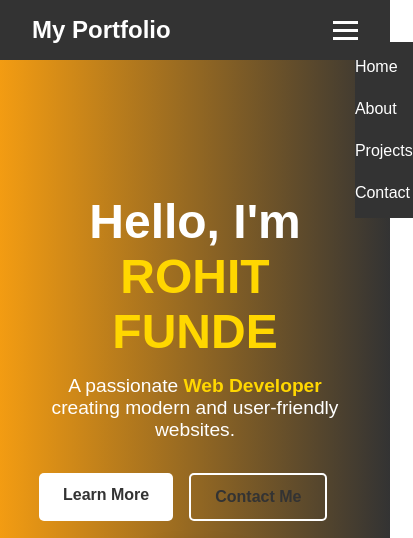
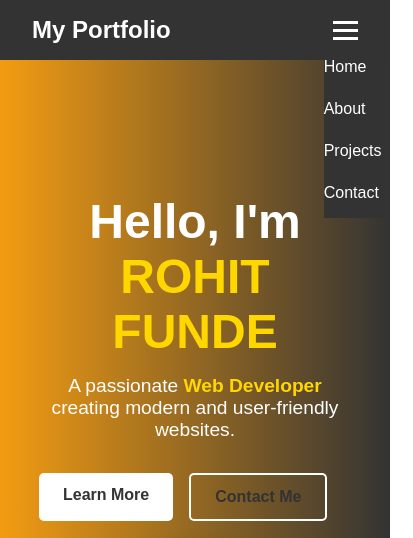
Before and after one commit to rohitfunde/My-portfolio, a plain HTML site: page index.html in a window 390 px wide. Both pictures are taken after a click on the element 345 px from the left and 30 px from the top of the page. Shown: the top 538 px of the page, 413 px wide, since content can reach past the window. Drawn offline with Linux system fonts and the light colour scheme; grey boxes are pictures that could not be loaded.

Commit message:
initial commit

```diff
--- a/style.css
+++ b/style.css
@@ -563,7 +563,7 @@ body, html {
         background-color: #333;
         position: absolute;
         top: 70%;
-        left: 91%;
+        left: 83%;
         /* width: 100%; */
         padding: 1rem 0;
 
@@ -571,6 +571,7 @@ body, html {
 
     .navbar .menu.active {
         display: flex;
+        width: 62px;
     }
 
     .hamburger {
```
